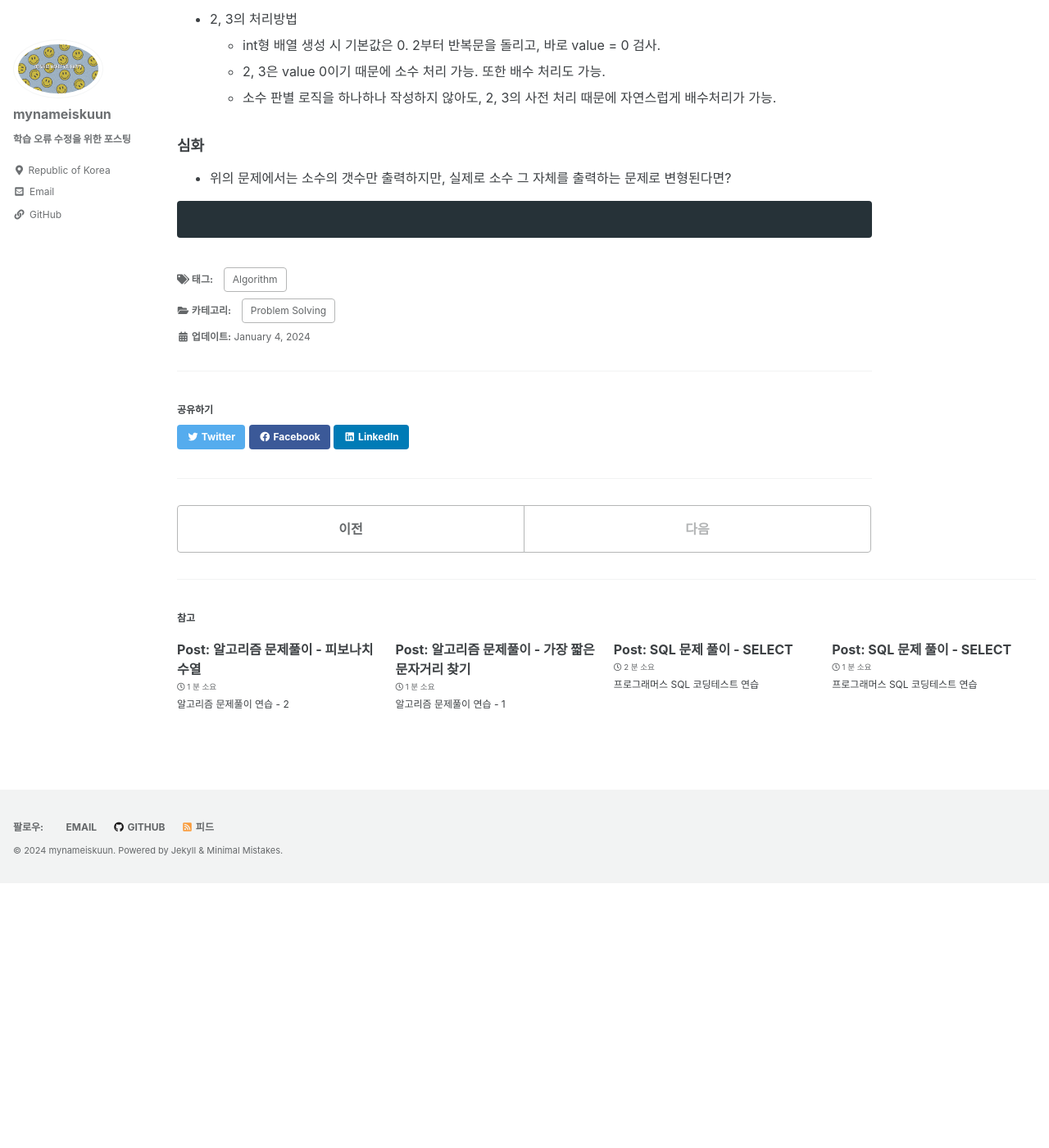
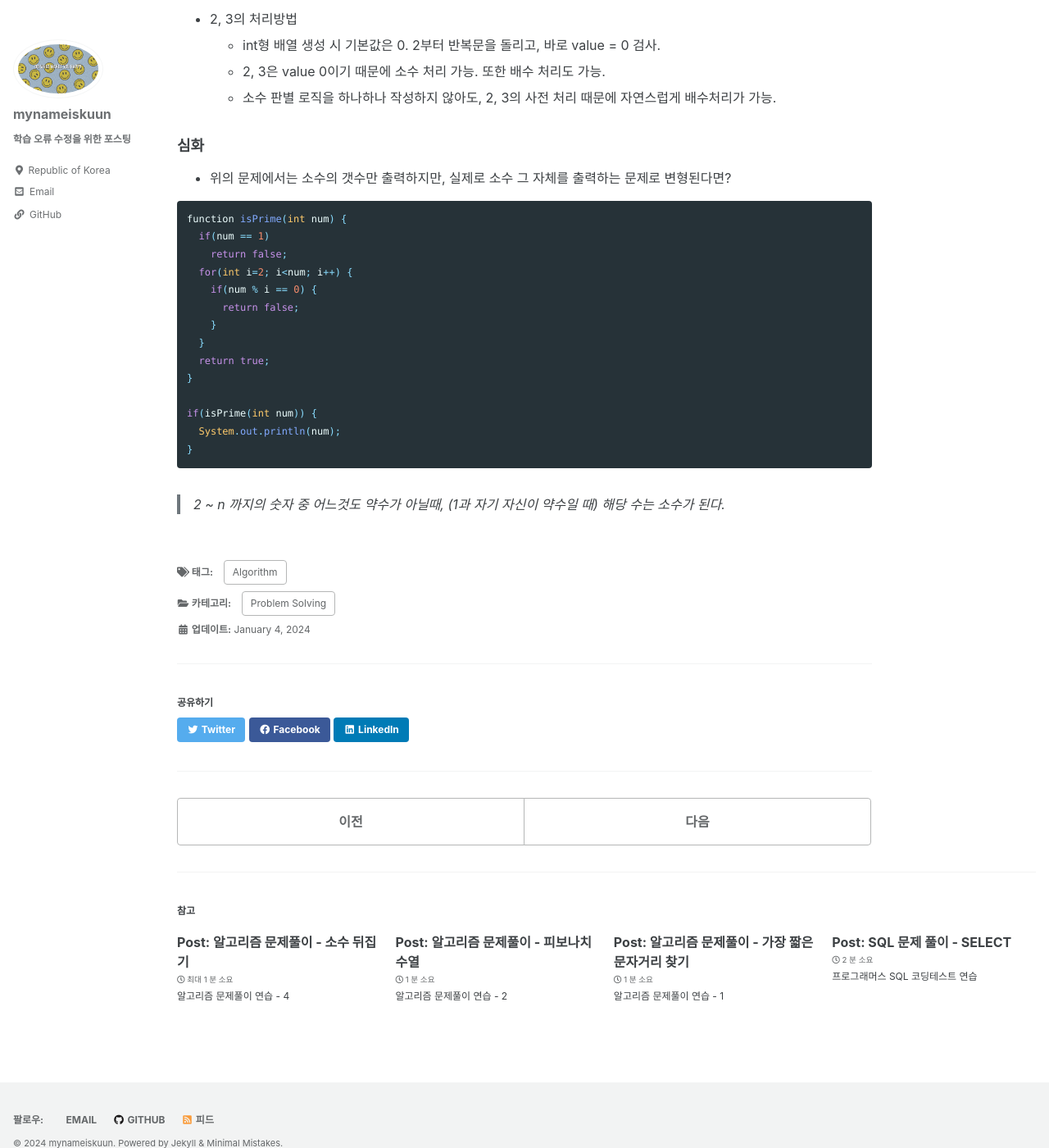
Before and after one commit to mynameiskuun/mynameiskuun.github.io, a Jekyll site: the page built from _posts/2024-01-04-에라토스테네스의_체.md, in a window 1280 px wide and 1400 px high, scrolled down 2018 px. Shown: the whole window at 82% size. Built offline with Jekyll 4.4.1, drawn with Linux system fonts in a browser that asks for light colours; cached includes are drawn as plain includes; before the commit the page ends 3096 px from its top, so only the background shows below that.

Commit message:
"Reverse Prime Algorithm update"

````diff
--- a/_posts/2024-01-04-에라토스테네스의_체.md
+++ b/_posts/2024-01-04-에라토스테네스의_체.md
@@ -81,5 +81,20 @@ public class Main {
 - 위의 문제에서는 소수의 갯수만 출력하지만, 실제로 소수 그 자체를 출력하는 문제로 변형된다면?
 
 ```java
+function isPrime(int num) {
+  if(num == 1)
+    return false;
+  for(int i=2; i<num; i++) {
+    if(num % i == 0) {
+      return false;
+    }
+  }
+  return true;
+}
 
+if(isPrime(int num)) {
+  System.out.println(num);
+}
 ```
+
+> 2 ~ n 까지의 숫자 중 어느것도 약수가 아닐때, (1과 자기 자신이 약수일 때) 해당 수는 소수가 된다.
````
Also changed, not shown: _posts/2024-01-09-소수 뒤집기.md (added, +47 -0 lines), assets/images/reverse_prime.png (added).
